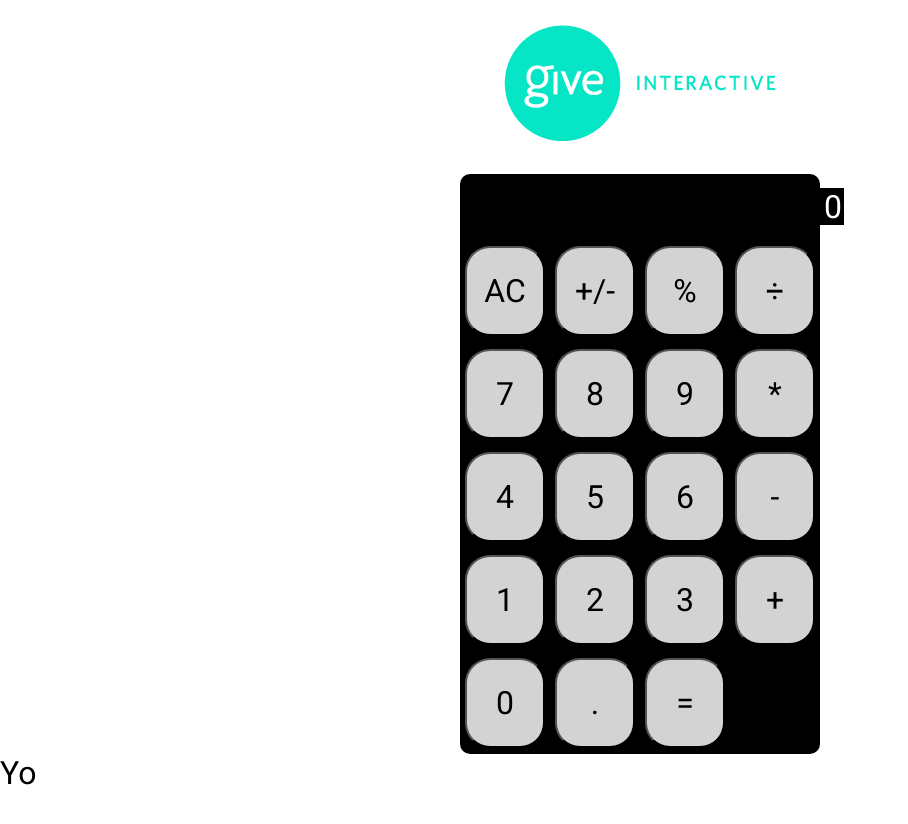
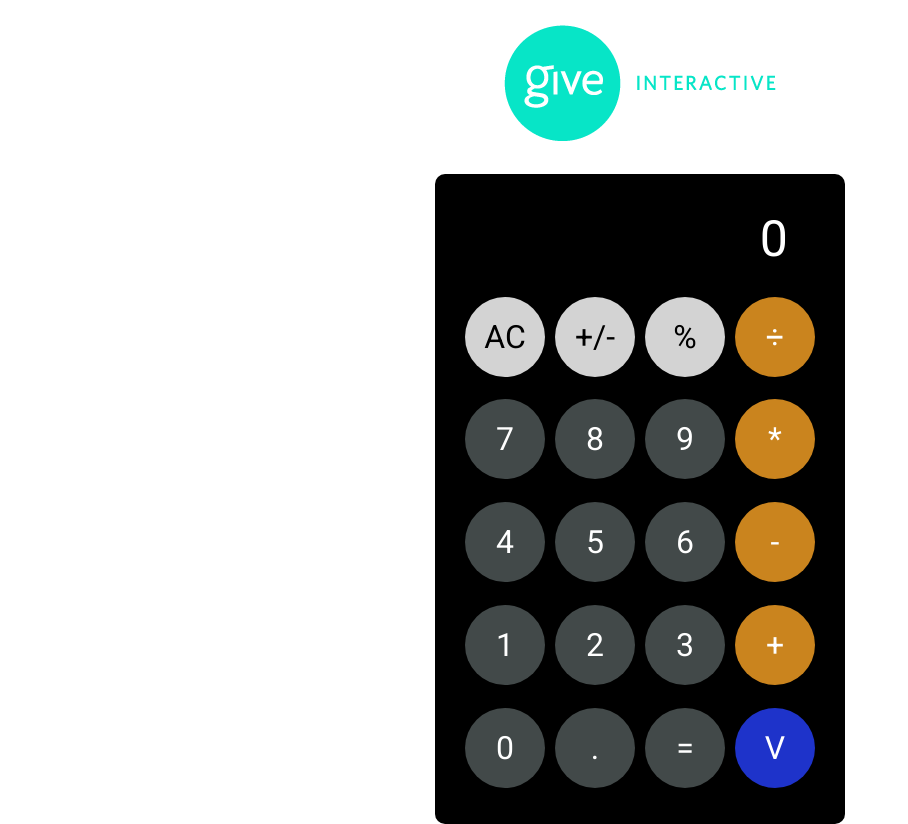
Before and after one commit to scookdev/react-calculator, a React (Create React App) app: page / in a window 1280 px wide. Shown: the whole page, without its empty margins (0-908 px from the left). Before the commit the page ends 800 px from the top, so only its background shows below. Built offline with nearby package versions, Linux system fonts and the light colour scheme.

Commit message:
fixup! fixup! Initialize project using Create React App

```diff
--- a/src/App.css
+++ b/src/App.css
@@ -5,14 +5,8 @@
   font-size: 32px;
 }
 
-#calculator {
-  background-color: #000;
-  height: 430px;
-  width: 280px;
-  display: grid;
-  justify-content: center;
-  align-items: center;
-  margin: 0 auto;
+.container {
+  padding: 25px;
 }
 
 #equation {
@@ -32,7 +26,7 @@ body {
   border: 2px;
   border-radius: 10px;
   background-color: #000;
-  height: 580px;
+  height: 600px;
   width: 360px;
   display: grid;
   grid-template-columns: 1fr 1fr 1fr 1fr;
@@ -58,13 +52,74 @@ body {
 }
 
 .calcBtn {
+  border: 0px;
+  background: none;
+  -webkit-appearance: none;
   margin: 5px;
-  background-color: lightgray;
-  color: #000;
-  border-radius: 25px;
-  height: 90px;
+  background-color: #424949;
+  color: #fff;
+  border-radius: 50%;
+  height: 80px;
+  width: 80px;
   padding: 15px;
   text-align: center;
   display: inline-block;
   vertical-align: middle;
 }
+
+.modBtn {
+  border: 0px;
+  background: none;
+  -webkit-appearance: none;
+  margin: 5px;
+  background-color: lightgray;
+  color: #000;
+  border-radius: 50%;
+  height: 80px;
+  width: 80px;
+  padding: 15px;
+  text-align: center;
+  display: inline-block;
+  vertical-align: middle;
+}
+
+.operatorBtn {
+  border: 0px;
+  background: none;
+  -webkit-appearance: none;
+  margin: 5px;
+  background-color: #ca841e;
+  color: #fff;
+  border-radius: 50%;
+  height: 80px;
+  width: 80px;
+  padding: 15px;
+  text-align: center;
+  display: inline-block;
+  vertical-align: middle;
+}
+
+.expressionio {
+  font-size: 45px;
+  background-color: '#000';
+  color: '#fff';
+  border: '0';
+  height: '35px';
+  text-align: 'right';
+}
+
+.romanBtn {
+  border: 0px;
+  background: none;
+  -webkit-appearance: none;
+  margin: 5px;
+  background-color: #1e33ca;
+  color: #fff;
+  border-radius: 50%;
+  height: 80px;
+  width: 80px;
+  padding: 15px;
+  text-align: center;
+  display: inline-block;
+  vertical-align: middle;
+}
--- a/src/App.tsx
+++ b/src/App.tsx
@@ -1,19 +1,19 @@
 import './App.css';
-import React, {useState, MouseEvent} from 'react';
+import {useState} from 'react';
 import StandardKeypad from './components/StandardKeypad';
 import RomanKeypad from './components/RomanKeypad';
 
 const App = () => {
-  const [input, setInput] = useState(0);
+  const [input, setInput] = useState('0');
 
-  const handleExpressionClick = (digit: number) => {
+  const handleExpressionClick = (digit: string) => {
     const expression = document.getElementById("expression") as HTMLInputElement;
-    input === 0 ? setInput(digit) : setInput(input + digit);
-    expression.value = input.toString();
+    setInput(input + digit);
+    expression.value = input;
   }
 
   const handleResetClick = () => {
-    setInput(0);
+    setInput('0');
     const expression = document.getElementById("expression") as HTMLInputElement;
     expression.value = input.toString();
   }
@@ -27,7 +27,6 @@ const App = () => {
         onExpressionClick={handleExpressionClick}
         onResetClick={handleResetClick}
       />
-      <RomanKeypad />
     </>
   );
 }
--- a/src/components/RomanKeypad.tsx
+++ b/src/components/RomanKeypad.tsx
@@ -1,11 +1,56 @@
-import React from 'react';
+import React, {FunctionComponent} from 'react';
 
-const RomanKeypad = () => {
+interface KeypadProps {
+  onExpressionClick: (digit: number) => void
+  onResetClick: () => void
+}
+
+const RomanKeyboard: FunctionComponent<KeypadProps> = ({
+  onExpressionClick,
+  onResetClick
+}): JSX.Element => {
   return (
     <>
-      Yo
+      <div className='calculator' >
+        <div style={{gridColumn: '1/5', gridRow: '1/1', padding: '12px'}}>
+          <form>
+            <input defaultValue="0" id="expression" type="text" readOnly style={{
+              backgroundColor: '#000',
+              color: '#fff',
+              border: '0',
+              height: '35px',
+              textAlign: 'right'
+            }} />
+          </form>
+        </div>
+        <button className='calcBtn' onClick={onResetClick}>AC</button>
+        <button className='calcBtn'>+/-</button>
+        <button className='calcBtn'>%</button>
+        <button className='calcBtn'>÷</button>
+
+        <button className='calcBtn' onClick={() => onExpressionClick(7)}>7</button>
+        <button className='calcBtn'>8</button>
+        <button className='calcBtn'>9</button>
+        <button className='calcBtn'>*</button>
+
+        <button className='calcBtn'>4</button>
+        <button className='calcBtn'>5</button>
+        <button className='calcBtn'>6</button>
+        <button className='calcBtn'>-</button>
+
+        <button className='calcBtn'>1</button>
+        <button className='calcBtn'>2</button>
+        <button className='calcBtn'>3</button>
+        <button className='calcBtn'>+</button>
+
+        <button className='calcBtn'>0</button>
+        <button className='calcBtn'>.</button>
+        <button className='calcBtn'>=</button>
+        <button className='calcBtn'>123</button>
+      </div>
     </>
   );
 }
 
-export default RomanKeypad;
+
+export default RomanKeyboard;
--- a/src/components/StandardKeypad.tsx
+++ b/src/components/StandardKeypad.tsx
@@ -1,7 +1,7 @@
 import React, {FunctionComponent} from 'react';
 
 interface KeypadProps {
-  onExpressionClick: (digit: number) => void
+  onExpressionClick: (digit: string) => void
   onResetClick: () => void
 }
 
@@ -11,41 +11,44 @@ const StandardKeypad: FunctionComponent<KeypadProps> = ({
 }): JSX.Element => {
   return (
     <>
-      <div className='calculator' >
-        <div style={{gridColumn: '1/5', gridRow: '1/1', padding: '12px'}}>
+      <div className='container calculator' >
+        <div style={{gridColumn: '1/5', gridRow: '1/1', paddingTop: '15px', paddingBottom: '15px', paddingRight: '17px'}}>
           <form>
             <input defaultValue="0" id="expression" type="text" readOnly style={{
               backgroundColor: '#000',
               color: '#fff',
               border: '0',
+              width: '95%',
               height: '35px',
-              textAlign: 'right'
+              textAlign: 'right',
+              fontSize: '50px'
             }} />
           </form>
         </div>
-        <button className='calcBtn'>AC</button>
-        <button className='calcBtn'>+/-</button>
-        <button className='calcBtn'>%</button>
-        <button className='calcBtn'>÷</button>
+        <button className='modBtn' onClick={onResetClick}>AC</button>
+        <button className='modBtn' onClick={() => onExpressionClick('+/-')}>+/-</button>
+        <button className='modBtn'>%</button>
+        <button className='operatorBtn' onClick={() => onExpressionClick('÷')}>÷</button>
 
-        <button className='calcBtn' onClick={() => onExpressionClick(7)}>7</button>
-        <button className='calcBtn'>8</button>
-        <button className='calcBtn'>9</button>
-        <button className='calcBtn'>*</button>
+        <button className='calcBtn' onClick={() => onExpressionClick('7')}>7</button>
+        <button className='calcBtn' onClick={() => onExpressionClick('8')}>8</button>
+        <button className='calcBtn' onClick={() => onExpressionClick('9')}>9</button>
+        <button className='operatorBtn' onClick={() => onExpressionClick('*')}>*</button>
 
-        <button className='calcBtn'>4</button>
-        <button className='calcBtn'>5</button>
-        <button className='calcBtn'>6</button>
-        <button className='calcBtn'>-</button>
+        <button className='calcBtn' onClick={() => onExpressionClick('4')}>4</button>
+        <button className='calcBtn' onClick={() => onExpressionClick('5')}>5</button>
+        <button className='calcBtn' onClick={() => onExpressionClick('6')}>6</button>
+        <button className='operatorBtn' onClick={() => onExpressionClick('-')}>-</button>
 
-        <button className='calcBtn'>1</button>
-        <button className='calcBtn'>2</button>
-        <button className='calcBtn'>3</button>
-        <button className='calcBtn'>+</button>
+        <button className='calcBtn' onClick={() => onExpressionClick('1')}>1</button>
+        <button className='calcBtn' onClick={() => onExpressionClick('2')}>2</button>
+        <button className='calcBtn' onClick={() => onExpressionClick('3')}>3</button>
+        <button className='operatorBtn' onClick={() => onExpressionClick('+')}>+</button>
 
-        <button className='calcBtn'>0</button>
-        <button className='calcBtn'>.</button>
-        <button className='calcBtn'>=</button>
+        <button className='calcBtn' onClick={() => onExpressionClick('0')}>0</button>
+        <button className='calcBtn' onClick={() => onExpressionClick('.')}>.</button>
+        <button className='calcBtn' onClick={() => onExpressionClick('=')}>=</button>
+        <button className='romanBtn'>V</button>
       </div>
     </>
   );
```
